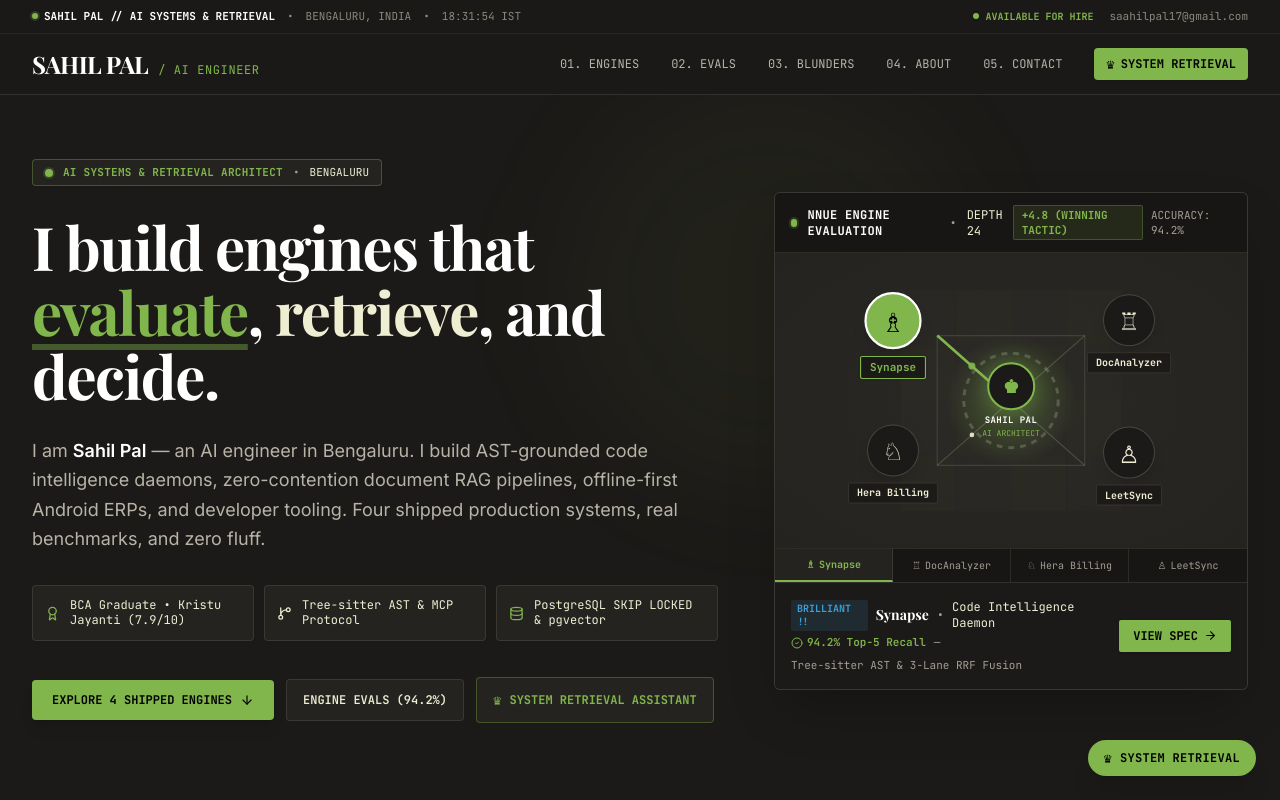
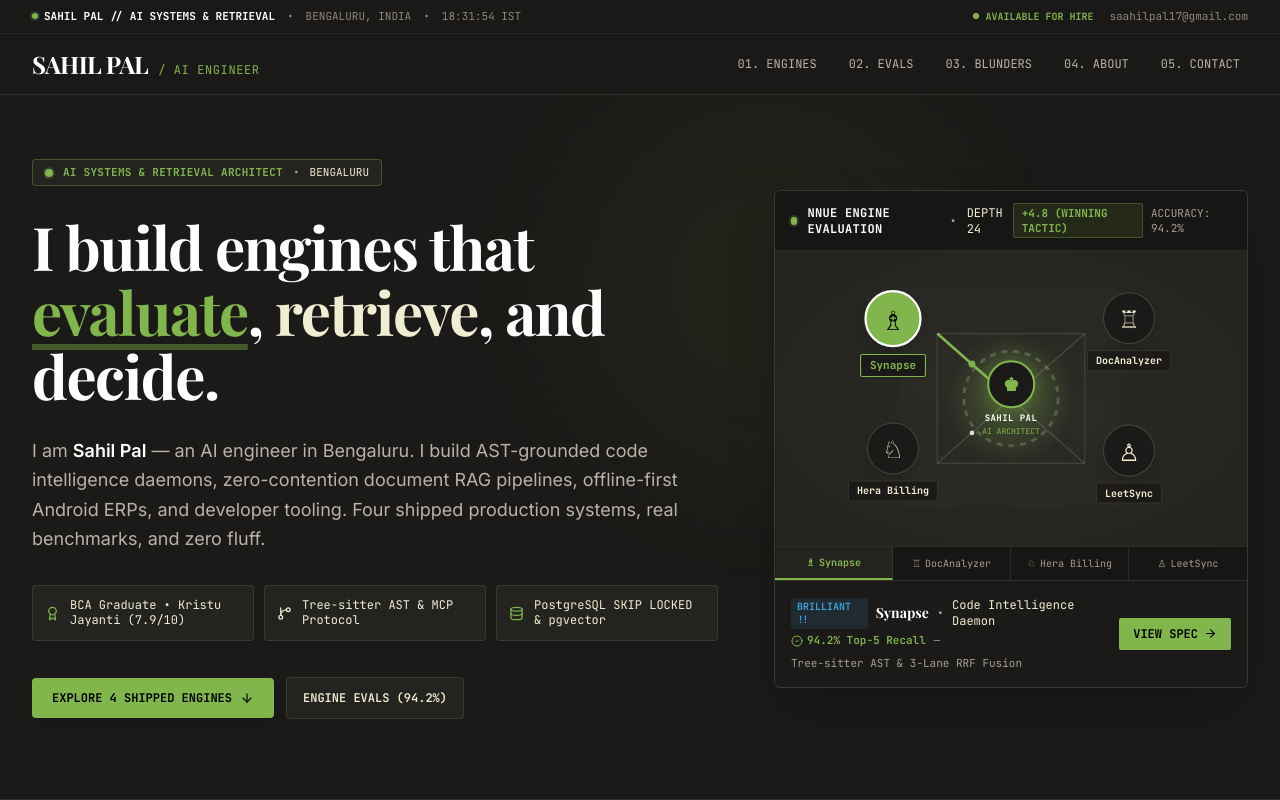
Before and after one commit to saahilpal/sahil-pal-portfolio, a Next.js app: page / in a window 1280 px wide. Shown: the top 800 px of the page. Built offline with nearby package versions, Linux system fonts and the light colour scheme; a web font is replaced by a local one.

Commit message:
chore: remove ai bot and assistant drawer from webpage

```diff
--- a/src/app/page.tsx
+++ b/src/app/page.tsx
@@ -13,11 +13,9 @@ import { BlundersSection } from "@/components/blunders/blunders-section";
 import { PieceValues } from "@/components/skills/piece-values";
 import { OpeningBook } from "@/components/about/opening-book";
 import { CheckmateFooter } from "@/components/contact/checkmate-footer";
-import { GrandmasterChat } from "@/components/assistant/grandmaster-chat";
 
 export default function Home() {
   const [activeMoveIndex, setActiveMoveIndex] = useState<number>(0);
-  const [isChatOpen, setIsChatOpen] = useState<boolean>(false);
 
   const handleSelectProject = (slug: string) => {
     const el = document.getElementById(slug);
@@ -32,15 +30,10 @@ export default function Home() {
       <EvalBar activeMoveIndex={activeMoveIndex} />
 
       {/* 00. Top Masthead with Telemetry & Section Links */}
-      <ChessMasthead
-        onOpenGrandmaster={() => setIsChatOpen(true)}
-      />
+      <ChessMasthead />
 
       {/* 01. Hero Landing Page: Thesis, Badges & 60FPS Engine Motion Graphic */}
-      <ChessHero
-        onOpenGrandmaster={() => setIsChatOpen(true)}
-        onSelectProject={handleSelectProject}
-      />
+      <ChessHero onSelectProject={handleSelectProject} />
 
       {/* Main Technical Portfolio Content */}
       <main className="space-y-0">
@@ -115,25 +108,6 @@ export default function Home() {
 
       {/* Section 05: Checkmate (Contact / Hire Me) */}
       <CheckmateFooter />
-
-      {/* Floating Tactical Queen Trigger (Always 1 click away on every screen) */}
-      <aside aria-label="Quick Actions" className="fixed bottom-6 right-6 z-40">
-        <button
-          onClick={() => setIsChatOpen(true)}
-          className="btn-tactile group px-4 py-2.5 rounded-full bg-[var(--chess-green)] hover:bg-[var(--chess-green-hover)] text-black font-mono text-xs font-bold transition-all shadow-xl hover:shadow-[0_0_25px_rgba(129,182,76,0.4)] flex items-center gap-2 cursor-pointer"
-          title="System Retrieval Assistant (Synapse RRF)"
-        >
-          <span className="text-sm leading-none">♛</span>
-          <span className="tracking-wide">SYSTEM RETRIEVAL</span>
-        </button>
-      </aside>
-
-      {/* Slide-out Grounded Assistant Drawer */}
-      <GrandmasterChat
-        isOpen={isChatOpen}
-        onClose={() => setIsChatOpen(false)}
-        onJumpToSection={handleSelectProject}
-      />
     </div>
   );
 }
--- a/src/components/hero/chess-hero.tsx
+++ b/src/components/hero/chess-hero.tsx
@@ -6,11 +6,10 @@ import { EngineMotionGraphic } from "./engine-motion-graphic";
 import { animate, stagger } from "animejs";
 
 interface ChessHeroProps {
-  onOpenGrandmaster: () => void;
   onSelectProject?: (slug: string) => void;
 }
 
-export function ChessHero({ onOpenGrandmaster, onSelectProject }: ChessHeroProps) {
+export function ChessHero({ onSelectProject }: ChessHeroProps) {
   const contentRef = useRef<HTMLDivElement>(null);
 
   useEffect(() => {
@@ -111,15 +110,6 @@ export function ChessHero({ onOpenGrandmaster, onSelectProject }: ChessHeroProps
               >
                 <span>ENGINE EVALS (94.2%)</span>
               </button>
-
-              <button
-                onClick={onOpenGrandmaster}
-                className="hero-btn-stagger btn-tactile px-4 py-3 rounded-sm bg-[var(--bg-chess-card)] hover:bg-[var(--bg-chess-surface)] text-[var(--chess-green)] font-mono font-bold text-xs border border-[var(--border-green)] flex items-center gap-2 cursor-pointer shadow-xs"
-                title="System Retrieval Assistant grounded in portfolio documentation"
-              >
-                <span className="text-sm">♛</span>
-                <span>SYSTEM RETRIEVAL ASSISTANT</span>
-              </button>
             </div>
           </div>
 
--- a/src/components/navigation/chess-masthead.tsx
+++ b/src/components/navigation/chess-masthead.tsx
@@ -2,11 +2,7 @@
 
 import { useState, useEffect } from "react";
 
-interface ChessMastheadProps {
-  onOpenGrandmaster: () => void;
-}
-
-export function ChessMasthead({ onOpenGrandmaster }: ChessMastheadProps) {
+export function ChessMasthead() {
   const [timeStr, setTimeStr] = useState<string>("");
 
   useEffect(() => {
@@ -107,15 +103,6 @@ export function ChessMasthead({ onOpenGrandmaster }: ChessMastheadProps) {
           >
             05. CONTACT
           </button>
-
-          {/* System Retrieval Drawer Button */}
-          <button
-            onClick={onOpenGrandmaster}
-            className="btn-tactile ml-2 px-3 py-1.5 rounded-sm bg-[var(--chess-green)] hover:bg-[var(--chess-green-hover)] text-black font-bold flex items-center gap-1.5 transition-all text-xs cursor-pointer shadow-xs"
-          >
-            <span className="text-sm">♛</span>
-            <span className="hidden sm:inline">SYSTEM RETRIEVAL</span>
-          </button>
         </nav>
       </div>
     </header>
```
